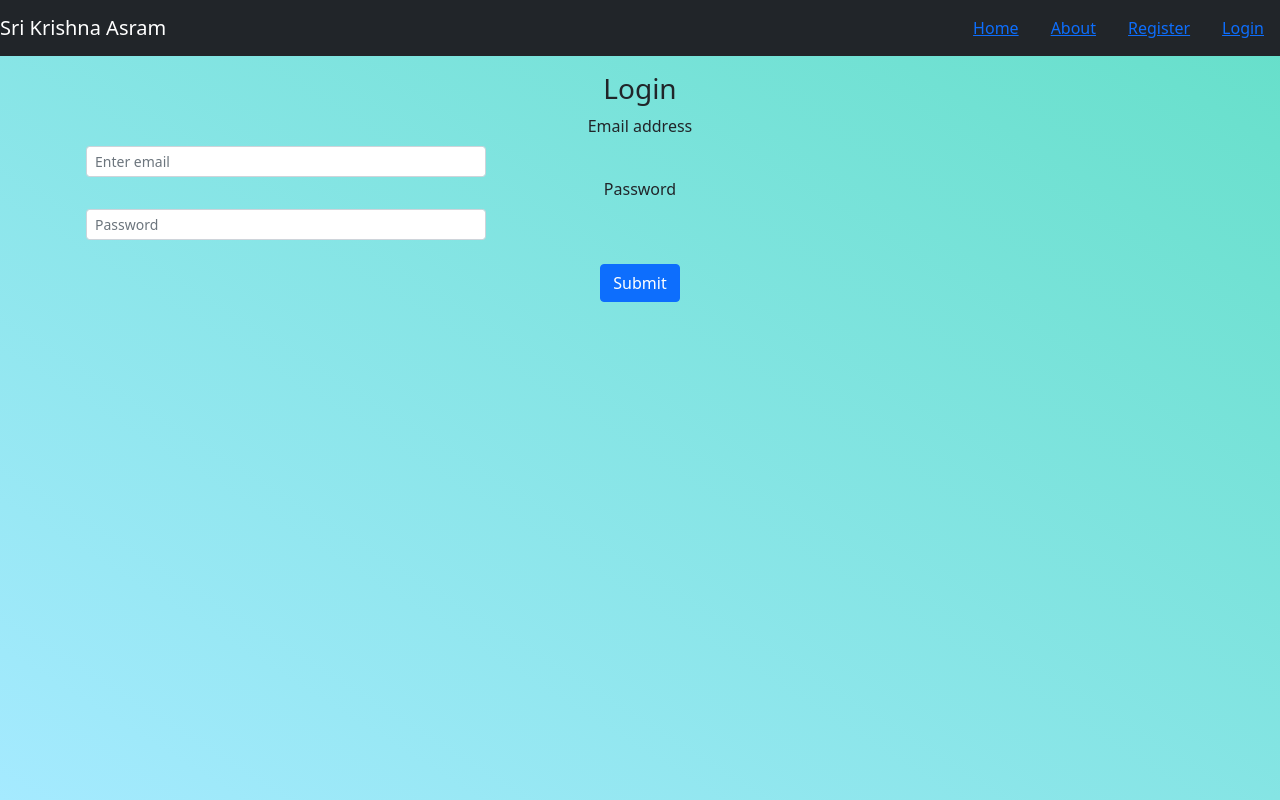
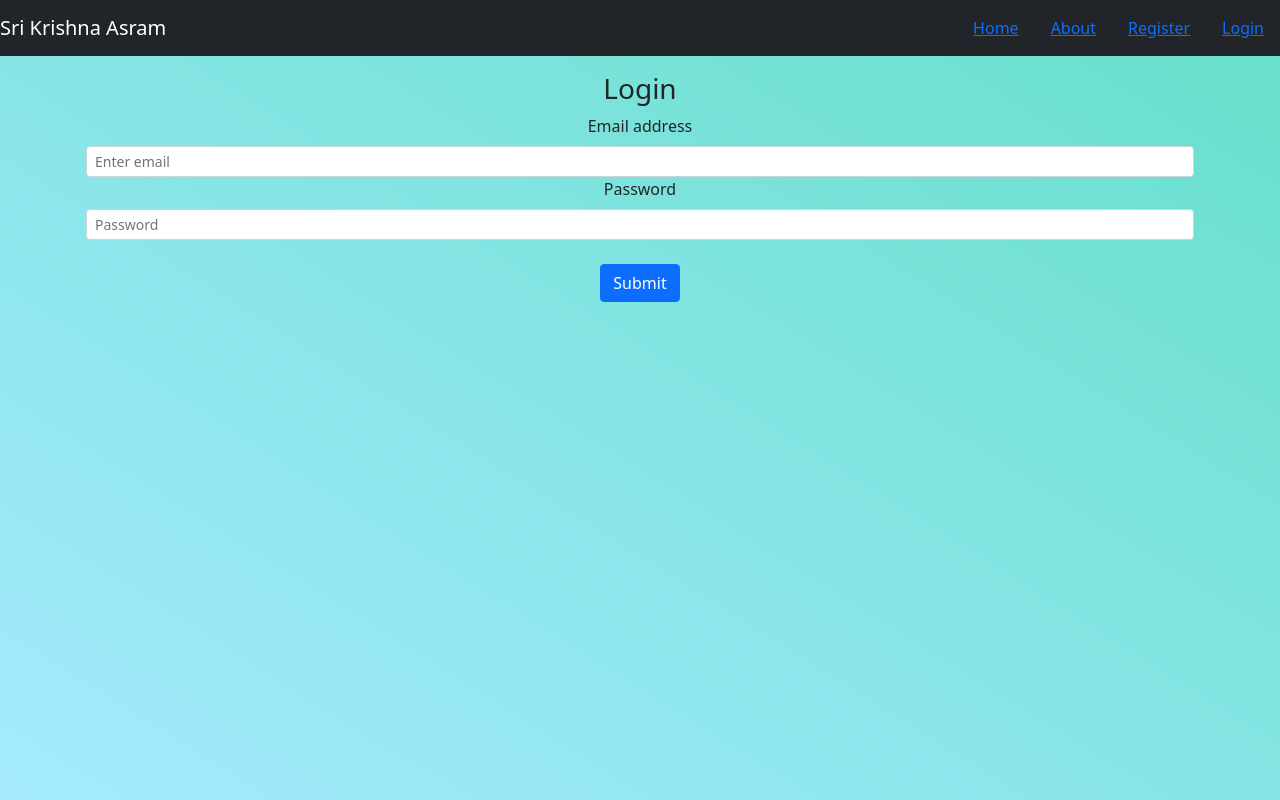
Before and after one commit to NithyaGR/slokas, a React (Create React App) app in the folder front-end/: page /login in a window 1280 px wide. Built offline with nearby package versions, Linux system fonts and the light colour scheme.

Commit message:
some changes

```diff
--- a/front-end/src/pages/Login/Login.css
+++ b/front-end/src/pages/Login/Login.css
@@ -21,9 +21,9 @@
     padding-right: 5px;
     padding-top: 20px;
 }
-#inputEmail{
+/* #inputEmail{
     width: 400px;
 }
 #inputPassword{
     width: 400px;
-}
+} */
```
